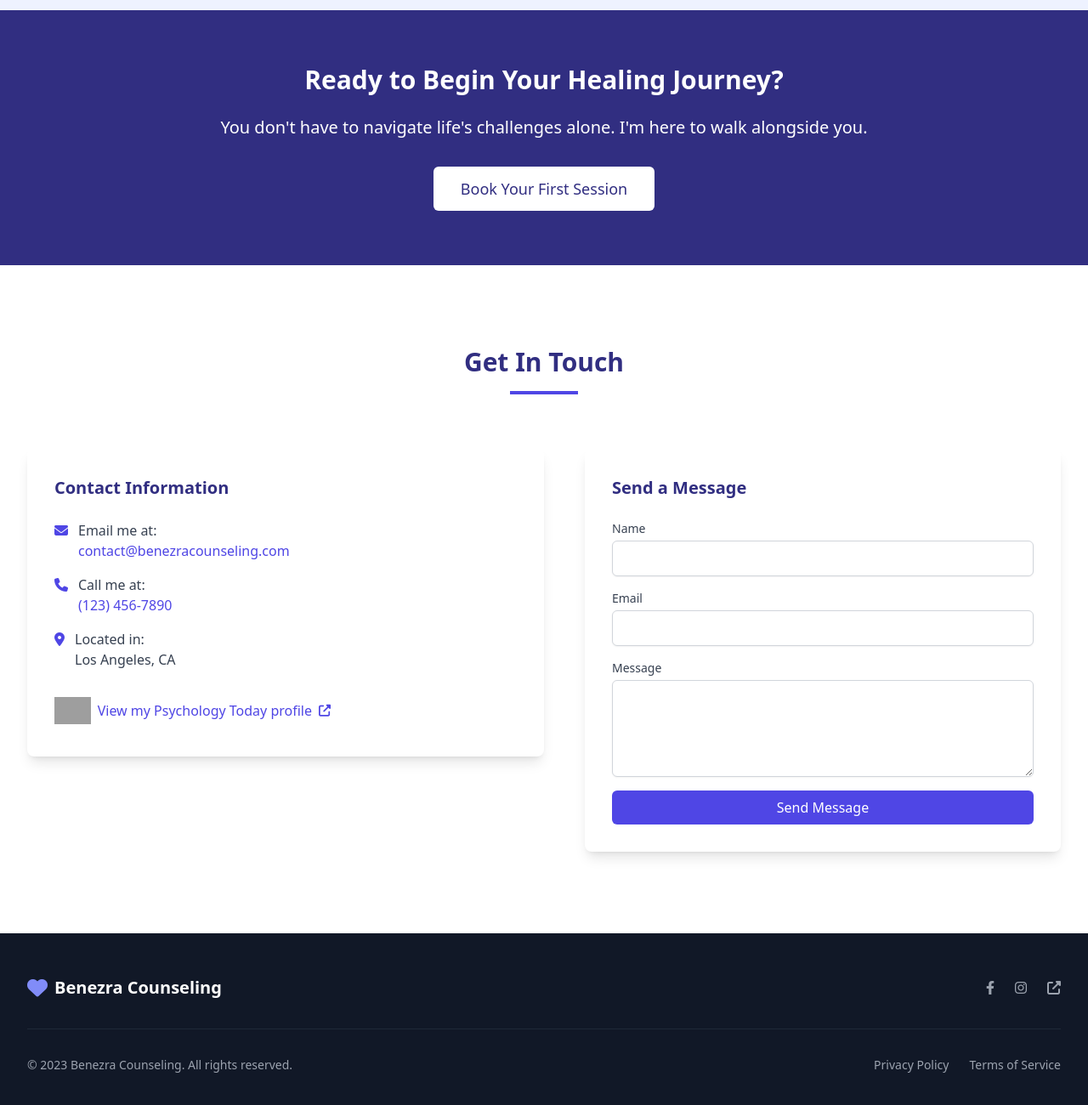
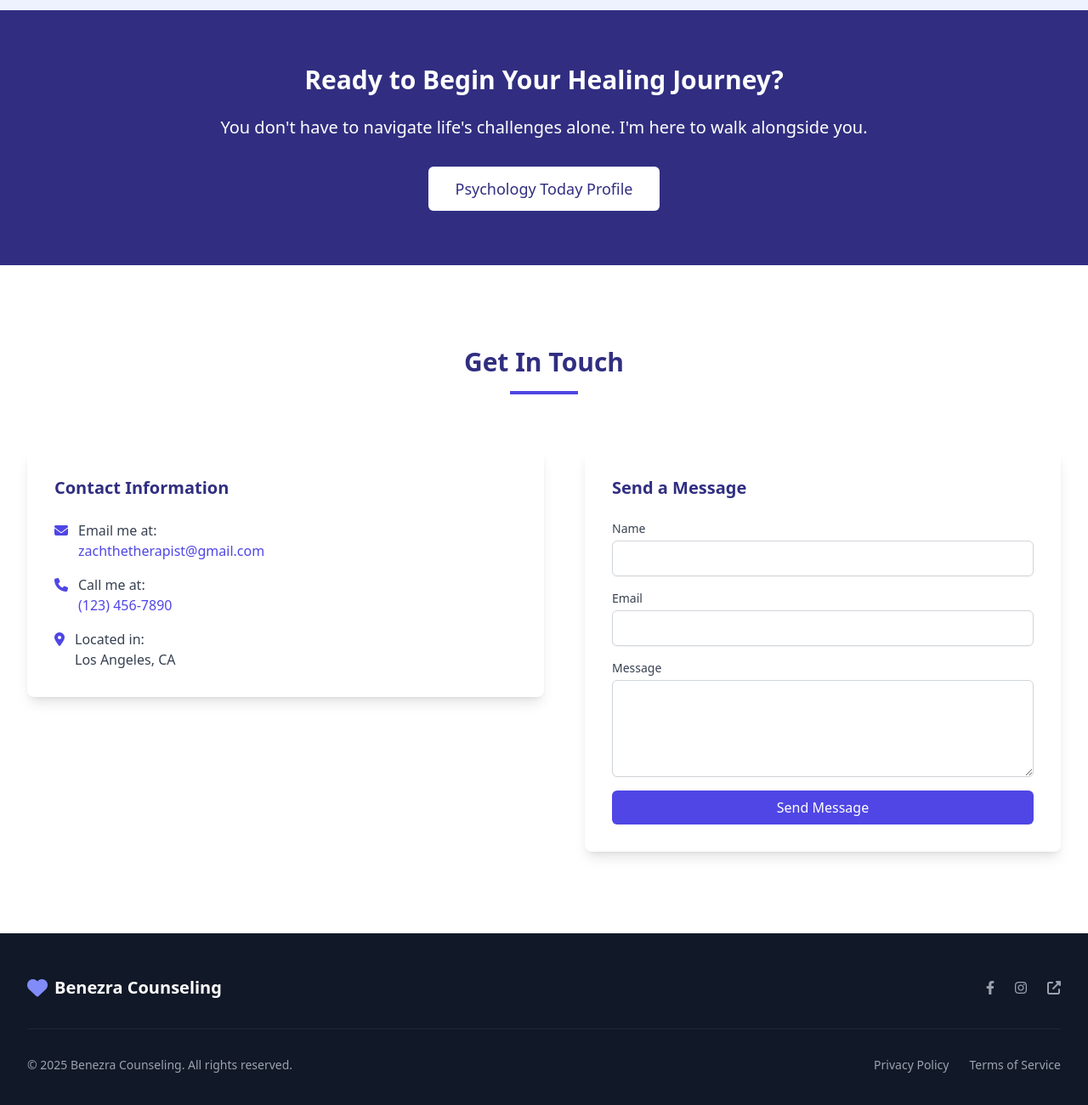
Before and after one commit to benezracounseling/Benezra-Counseling, a plain HTML site: page index.html in a window 1280 px wide. Shown: the part 1928-3228 px from the top of the page at 85% size. Drawn offline with nearby package versions, Linux system fonts and the light colour scheme; grey boxes are pictures that could not be loaded.

Commit message:
index.html

```diff
--- a/index.html
+++ b/index.html
@@ -53,7 +53,7 @@
                     <a href="#about" class="text-gray-900 hover:text-indigo-600 px-3 py-2 text-sm font-medium">About</a>
                     <a href="#approach" class="text-gray-900 hover:text-indigo-600 px-3 py-2 text-sm font-medium">Approach</a>
                     <a href="#contact" class="text-gray-900 hover:text-indigo-600 px-3 py-2 text-sm font-medium">Contact</a>
-                    <a href="https://www.psychologytoday.com/us/therapists/zachary-hunter-benezra-los-angeles-ca/1525761" target="_blank" class="bg-indigo-600 hover:bg-indigo-700 text-white px-4 py-2 rounded-md text-sm font-medium transition duration-300">
+                    <a href="https://zcal.co/zachbenezra" target="_blank" class="bg-indigo-600 hover:bg-indigo-700 text-white px-4 py-2 rounded-md text-sm font-medium transition duration-300">
                         Book Session
                     </a>
                 </div>
@@ -71,7 +71,7 @@
                 <a href="#about" class="block px-3 py-2 rounded-md text-base font-medium text-gray-700 hover:text-indigo-600 hover:bg-gray-50">About</a>
                 <a href="#approach" class="block px-3 py-2 rounded-md text-base font-medium text-gray-700 hover:text-indigo-600 hover:bg-gray-50">Approach</a>
                 <a href="#contact" class="block px-3 py-2 rounded-md text-base font-medium text-gray-700 hover:text-indigo-600 hover:bg-gray-50">Contact</a>
-                <a href="https://www.psychologytoday.com/us/therapists/zachary-hunter-benezra-los-angeles-ca/1525761" target="_blank" class="block px-3 py-2 rounded-md text-base font-medium bg-indigo-600 text-white hover:bg-indigo-700">
+                <a href="https://zcal.co/zachbenezra" target="_blank" class="block px-3 py-2 rounded-md text-base font-medium bg-indigo-600 text-white hover:bg-indigo-700">
                     Book Session
                 </a>
             </div>
@@ -117,7 +117,7 @@
         <div class="md:flex items-center">
             <div class="md:w-1/3 mb-10 md:mb-0 flex justify-center">
                 <div class="w-64 h-64 rounded-full overflow-hidden shadow-lg">
-                    <img src="https://images.unsplash.com/photo-1568602471122-7832951cc4c5?ixlib=rb-4.0.3&ixid=M3wxMjA3fDB8MHxwaG90by1wYWdlfHx8fGVufDB8fHx8fA%3D%3D&auto=format&fit=crop&w=800&q=80" alt="Therapist" class="w-full h-full object-cover">
+                    <img src="https://imgur.com/a/rbGxx4P" alt="Therapist" class="w-full h-full object-cover">
                 </div>
             </div>
             <div class="md:w-2/3 md:pl-12">
@@ -173,7 +173,7 @@
             <h2 class="text-3xl font-bold mb-6">Ready to Begin Your Healing Journey?</h2>
             <p class="text-xl mb-8 max-w-3xl mx-auto">You don't have to navigate life's challenges alone. I'm here to walk alongside you.</p>
             <a href="https://www.psychologytoday.com/us/therapists/zachary-hunter-benezra-los-angeles-ca/1525761" target="_blank" class="bg-white hover:bg-gray-100 text-indigo-900 px-8 py-3 rounded-md font-medium text-lg inline-block transition duration-300">
-                Book Your First Session
+               Psychology Today Profile
             </a>
         </div>
     </div>
@@ -195,7 +195,7 @@
                             </div>
                             <div class="ml-3">
                                 <p class="text-gray-700">Email me at:</p>
-                                <a href="mailto:contact@benezracounseling.com" class="text-indigo-600 hover:underline">contact@benezracounseling.com</a>
+                                <a href="mailto:zachthetherapist@gmail.com" class="text-indigo-600 hover:underline">zachthetherapist@gmail.com</a>
                             </div>
                         </div>
                         <div class="flex items-start">
@@ -216,13 +216,7 @@
                                 <p class="text-gray-700">Los Angeles, CA</p>
                             </div>
                         </div>
-                        <div class="pt-4">
-                            <a href="https://www.psychologytoday.com/us/therapists/zachary-hunter-benezra-los-angeles-ca/1525761" target="_blank" class="inline-flex items-center text-indigo-600 hover:text-indigo-800">
-                                <img src="https://www.psychologytoday.com/res/images/logo_pt.svg" alt="Psychology Today" class="h-8 mr-2">
-                                <span>View my Psychology Today profile</span>
-                                <i class="fas fa-external-link-alt ml-2 text-sm"></i>
-                            </a>
-                        </div>
+
                     </div>
                 </div>
             </div>
@@ -277,7 +271,7 @@
             </div>
             <div class="mt-8 border-t border-gray-800 pt-8 md:flex md:items-center md:justify-between">
                 <div class="text-center md:text-left text-gray-400 text-sm mb-4 md:mb-0">
-                    &copy; 2023 Benezra Counseling. All rights reserved.
+                    &copy; 2025 Benezra Counseling. All rights reserved.
                 </div>
                 <div class="flex justify-center md:justify-end space-x-6">
                     <a href="#" class="text-gray-400 hover:text-white text-sm">Privacy Policy</a>
```
